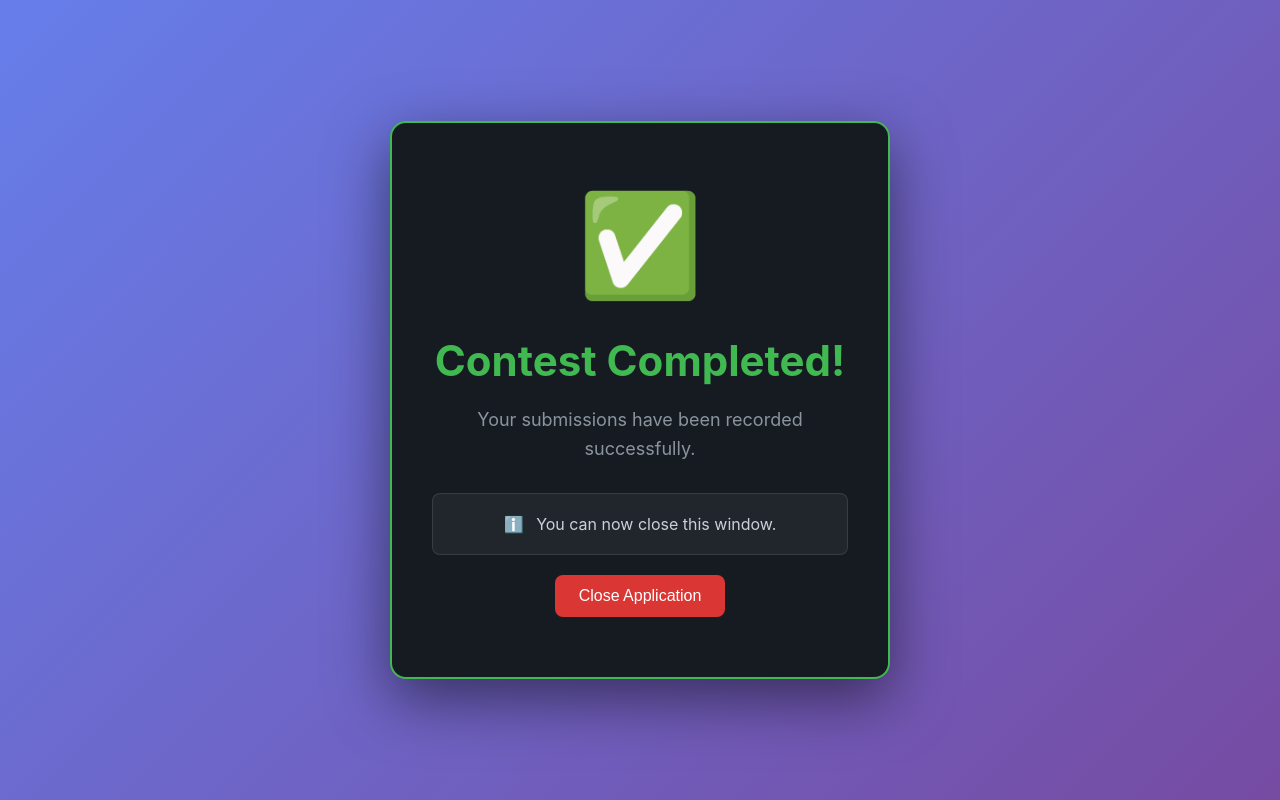
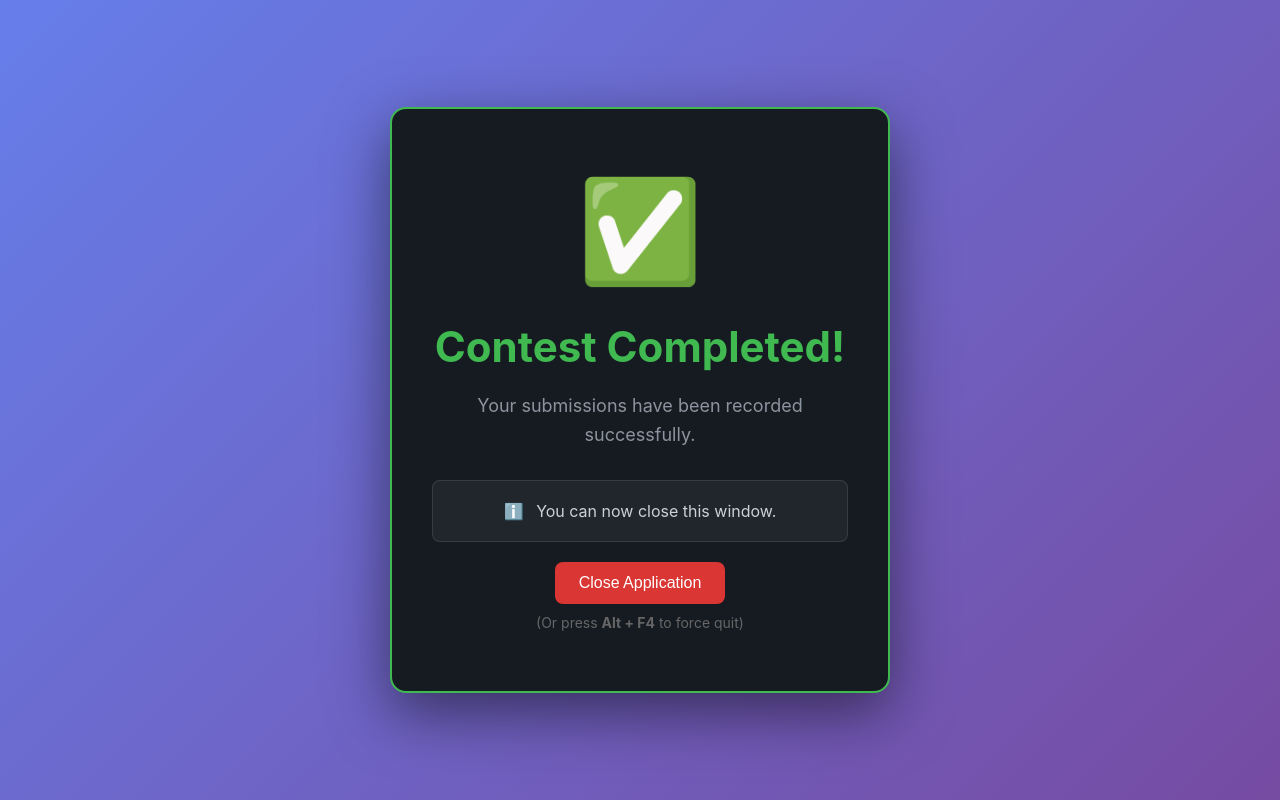
Before and after one commit to SwethaR2706/ATC_DSA_Challenge_App, a Flask app: page /completion in a window 1280 px wide. Run offline with Flask 3, Linux system fonts and the light colour scheme.

Commit message:
Add Alt+F4 hint

```diff
--- a/dsa-challenge-app/templates/completion.html
+++ b/dsa-challenge-app/templates/completion.html
@@ -93,6 +93,7 @@
             style="margin-top: 20px; padding: 12px 24px; background: #da3633; color: white; border: none; border-radius: 8px; font-size: 16px; cursor: pointer;">
             Close Application
         </button>
+        <p style="color: #666; font-size: 14px; margin-top: 10px;">(Or press <b>Alt + F4</b> to force quit)</p>
     </div>
 </body>
 
```
